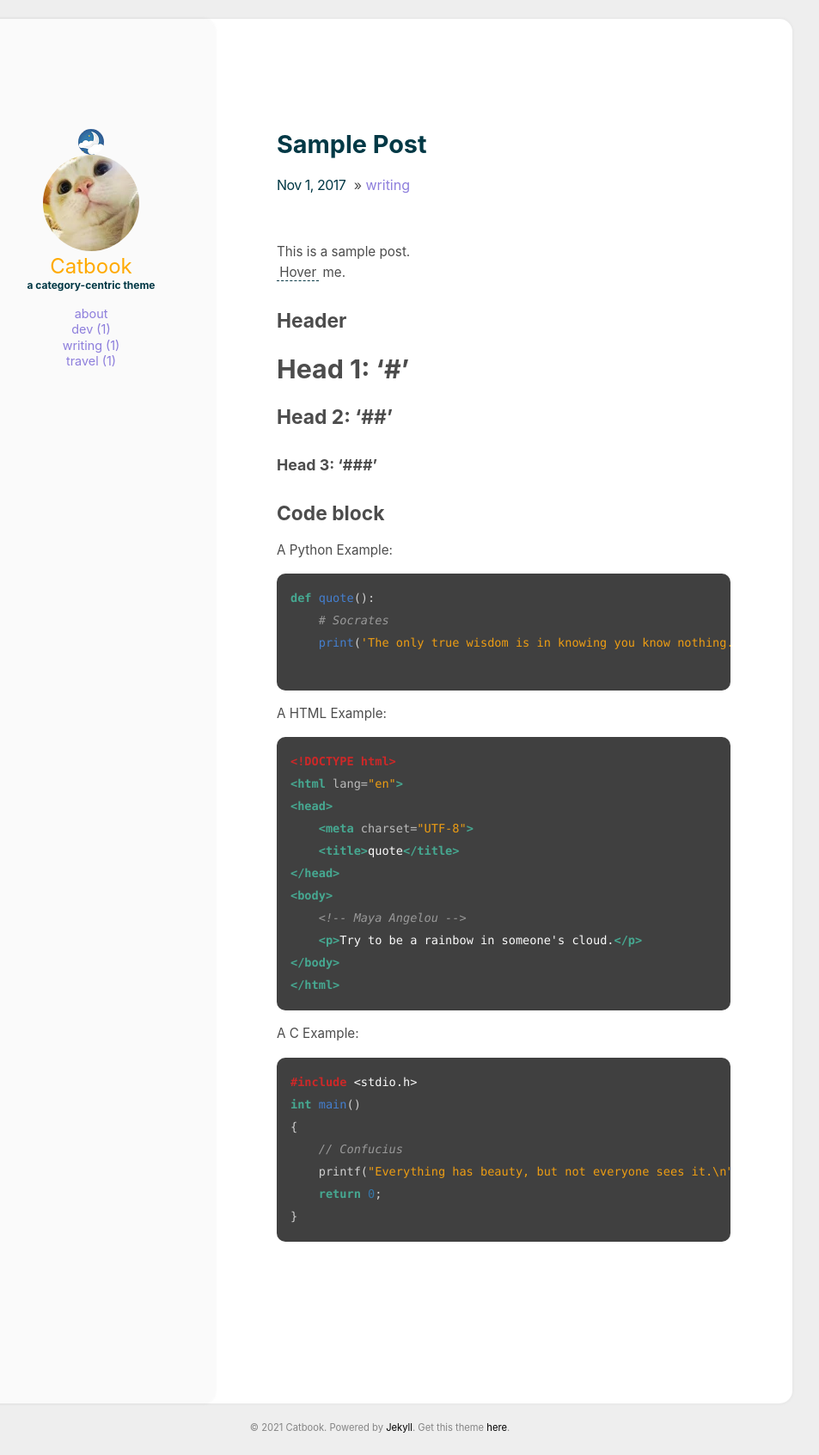
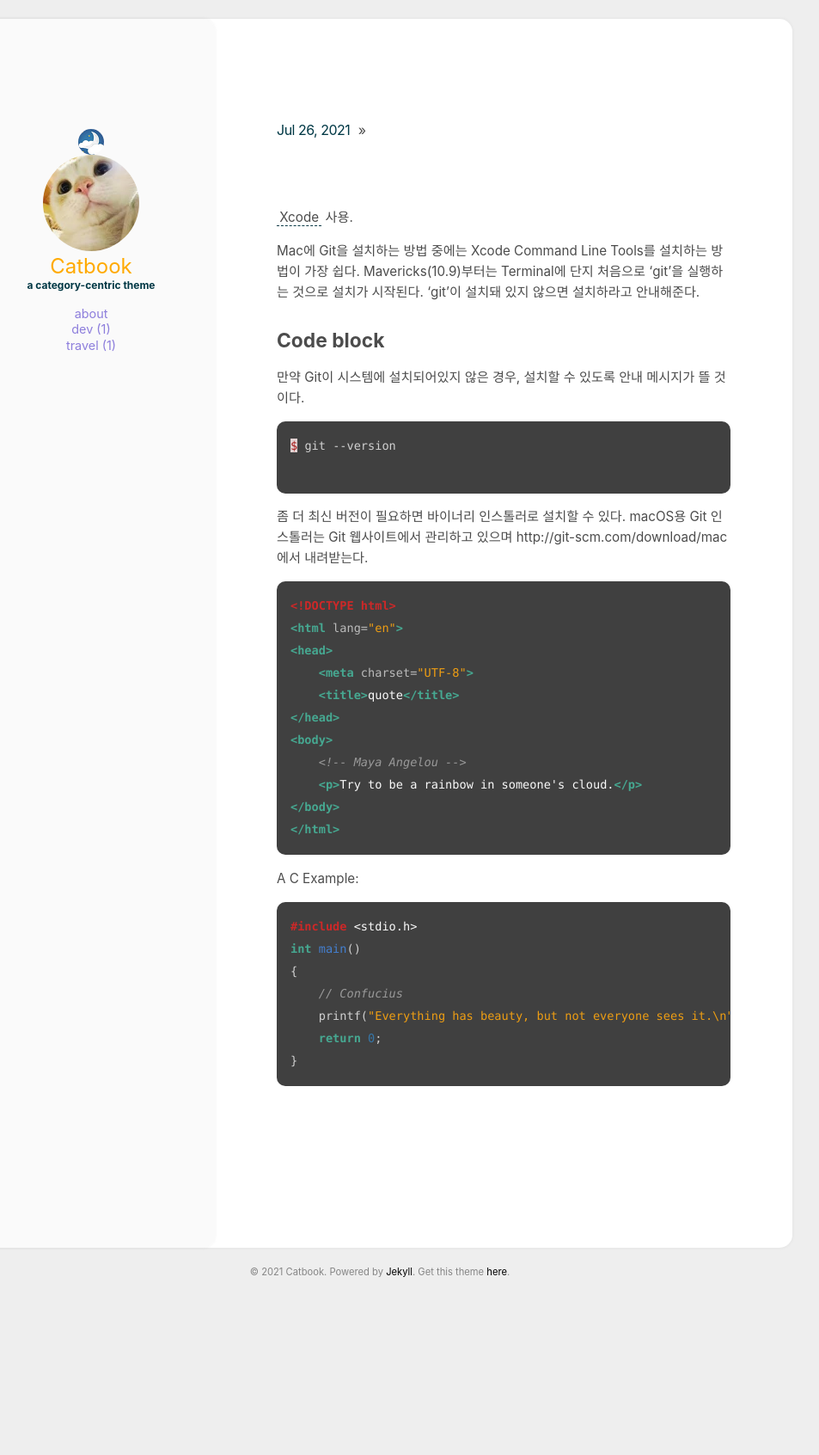
Before and after one commit to MinsunCho-dev/mandoojoa.github.io, a Jekyll site: the page built from _posts/2017-11-01-s2.md, in a window 1280 px wide. Shown: the whole page at 86% size, without its empty margins (198-1151 px from the left). Built offline with Jekyll 4.4.1, drawn with Linux system fonts in a browser that asks for light colours; after the commit the page ends 1512 px from its top, so only the background shows below that.

Commit message:
Update 2017-11-01-s2.md

````diff
--- a/_posts/2017-11-01-s2.md
+++ b/_posts/2017-11-01-s2.md
@@ -1,28 +1,24 @@
 ---
-title: Sample Post
-categories: [writing]
+Git 설치하느 방법
+categories: [Git 공부]
 comments: true
 ---
 
-This is a sample post.<br>
-<dfn info="You can add extra information">Hover</dfn> me.
+<br>
+<dfn info="Mac에 설치">Xcode</dfn> 사용.
 
-## Header
-
-# Head 1: '#'
-## Head 2: '##'
-### Head 3: '###'
+Mac에 Git을 설치하는 방법 중에는 Xcode Command Line Tools를 설치하는 방법이 가장 쉽다. Mavericks(10.9)부터는 Terminal에 단지 처음으로 'git’을 실행하는 것으로 설치가 시작된다. 'git’이 설치돼 있지 않으면 설치하라고 안내해준다.
 
 ## Code block
-A Python Example:
+만약 Git이 시스템에 설치되어있지 않은 경우, 설치할 수 있도록 안내 메시지가 뜰 것이다.
 
 ```python
-def quote():
-    # Socrates
-    print('The only true wisdom is in knowing you know nothing.')
+$ git --version
 
 ```
-A HTML Example:
+좀 더 최신 버전이 필요하면 바이너리 인스톨러로 설치할 수 있다. macOS용 Git 인스톨러는 Git 웹사이트에서 관리하고 있으며 http://git-scm.com/download/mac 에서 내려받는다.
+
+
 
 ```html
 <!DOCTYPE html>
````
